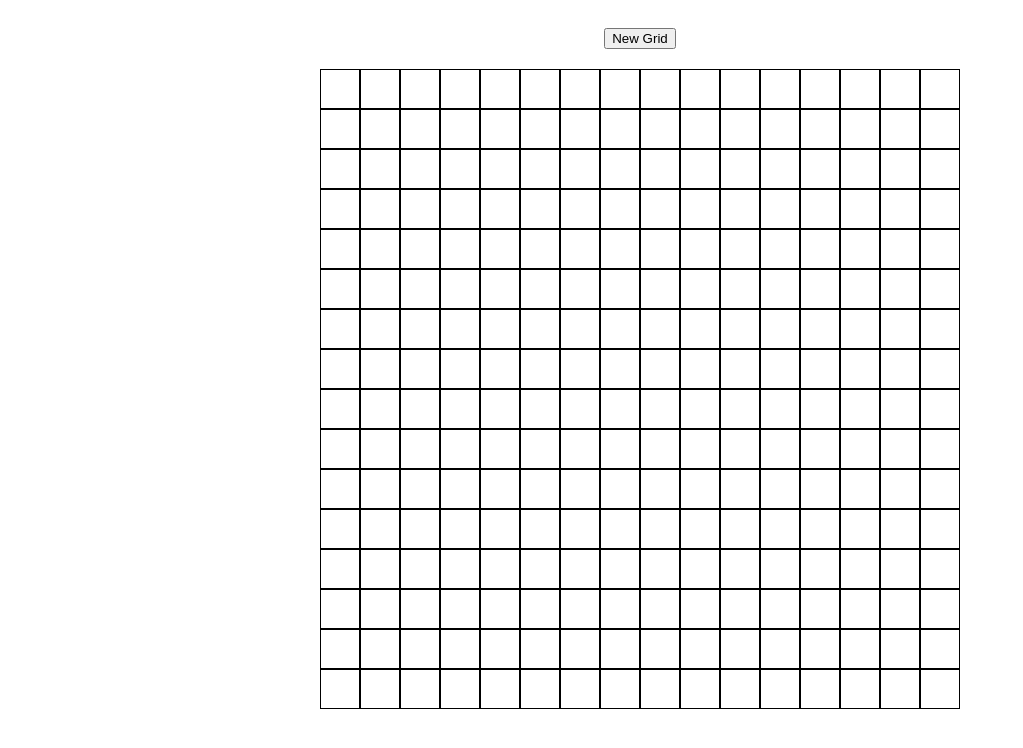
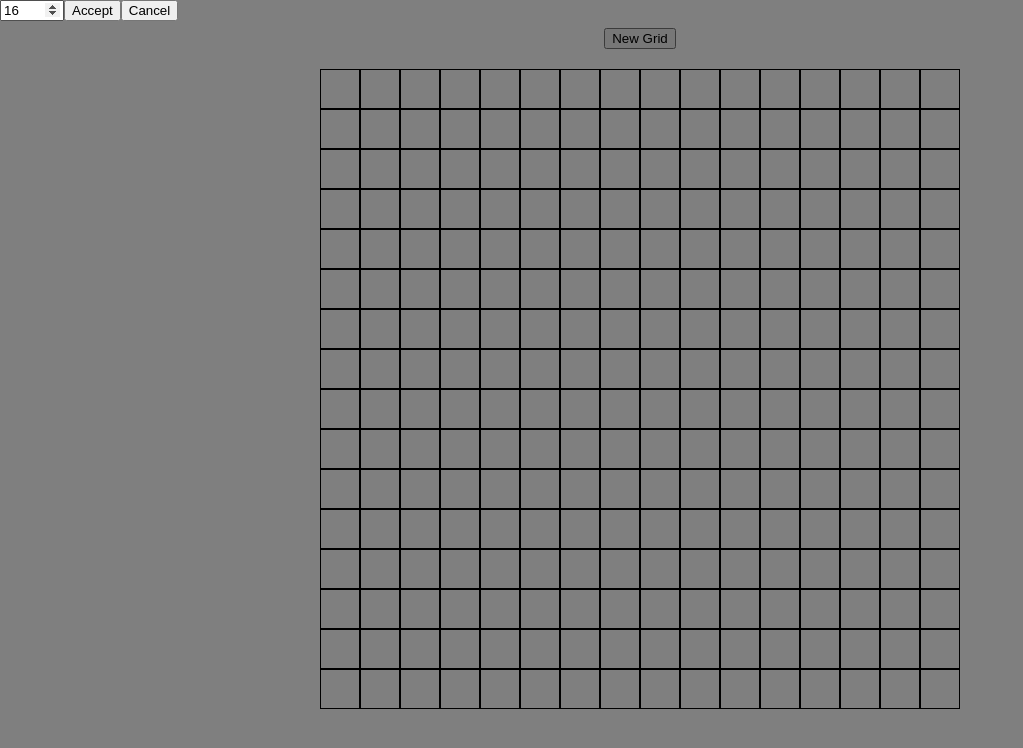
Before and after one commit to edmond-bobiles/etch-a-sketch, a plain HTML site: page index.html in a window 1280 px wide. Both pictures are taken after a click on the button "New Grid". Shown: the whole page, without its empty margins (0-1023 px from the left). Drawn offline with Linux system fonts and the light colour scheme.

Commit message:
Added popup screen to set grid number of squares

```diff
--- a/myscript.js
+++ b/myscript.js
@@ -1,14 +1,22 @@
 // DOM element references
+const sketchContainer = document.querySelector("#sketch-container");
 const gridContainer = document.querySelector("#grid-container");
 const button = document.querySelector("#button");
 
+// Default grid size
 let numberOfSquares = 16;
 
-// Dynamic UI elements
+// Default sketch pad
+makeGrid(numberOfSquares);
+
+// Sketchpad maker
+function makeGrid(numberOfSquares){
     for (let i=0; i<numberOfSquares; i++){
         for (let j=0; j<numberOfSquares; j++){
             const gridSquare = document.createElement("div");
             gridSquare.classList.add("grid-square");
+            const squareSize = 100 / numberOfSquares;
+            gridSquare.style.flexBasis = squareSize + "%";
             gridSquare.addEventListener("mouseover", () => {
                 gridSquare.style.backgroundColor = "blue";
             });
@@ -16,8 +24,55 @@ for (let i=0; i<numberOfSquares; i++){
         }
     }
 
+}
+
+function removeGrid(){
+    gridContainer.textContent = "";
+}
+
+// Change grid size using button with popup screen
+button.addEventListener("click", () => {
+    const popupScreen = document.createElement("div");
+    const popup = document.createElement("div");
+
+    const input = document.createElement("input");
+    const acceptButton = document.createElement("button");
+    const cancelButton = document.createElement("button");
 
 
-// add event listener to when the button is clicked
-// send a popup screen
-// inside it is a prompt on the number of squares per side
+    popupScreen.classList.add("popup-screen");
+    popup.classList.add("popup");
+
+    // popup -> input, accept, cancel
+
+    input.type = "number";
+    input.placeholder = "Enter grid size";
+    input.value = 16;
+    input.min = 1;
+    input.max = 100;
+
+    acceptButton.textContent = "Accept";
+    cancelButton.textContent = "Cancel";
+
+    acceptButton.addEventListener("click", () => {
+        removeGrid();
+        numberOfSquares = Number(input.value);
+        makeGrid(numberOfSquares);
+
+        popupScreen.remove();
+    });
+
+    cancelButton.addEventListener("click", () => {
+        popupScreen.remove();
+    });
+
+    popup.appendChild(input);
+    popup.appendChild(acceptButton);
+    popup.appendChild(cancelButton);
+
+    popupScreen.appendChild(popup);
+
+    sketchContainer.appendChild(popupScreen);
+
+
+});
--- a/style.css
+++ b/style.css
@@ -10,6 +10,12 @@
     margin: 0 auto;
 }
 
+.popup-screen {
+    position: fixed;
+    inset: 0;
+    background: rgba(0, 0, 0, 0.5);
+}
+
 #grid-container{
     display: flex;
     flex-wrap: wrap;
@@ -20,7 +26,6 @@
 }
 
 .grid-square {
-    flex: 0 0 6.25%;
     aspect-ratio: 1 / 1;
     box-sizing: border-box;
     border: 1px solid black;
```
Lines whose indentation alone changed are shown as unchanged.
